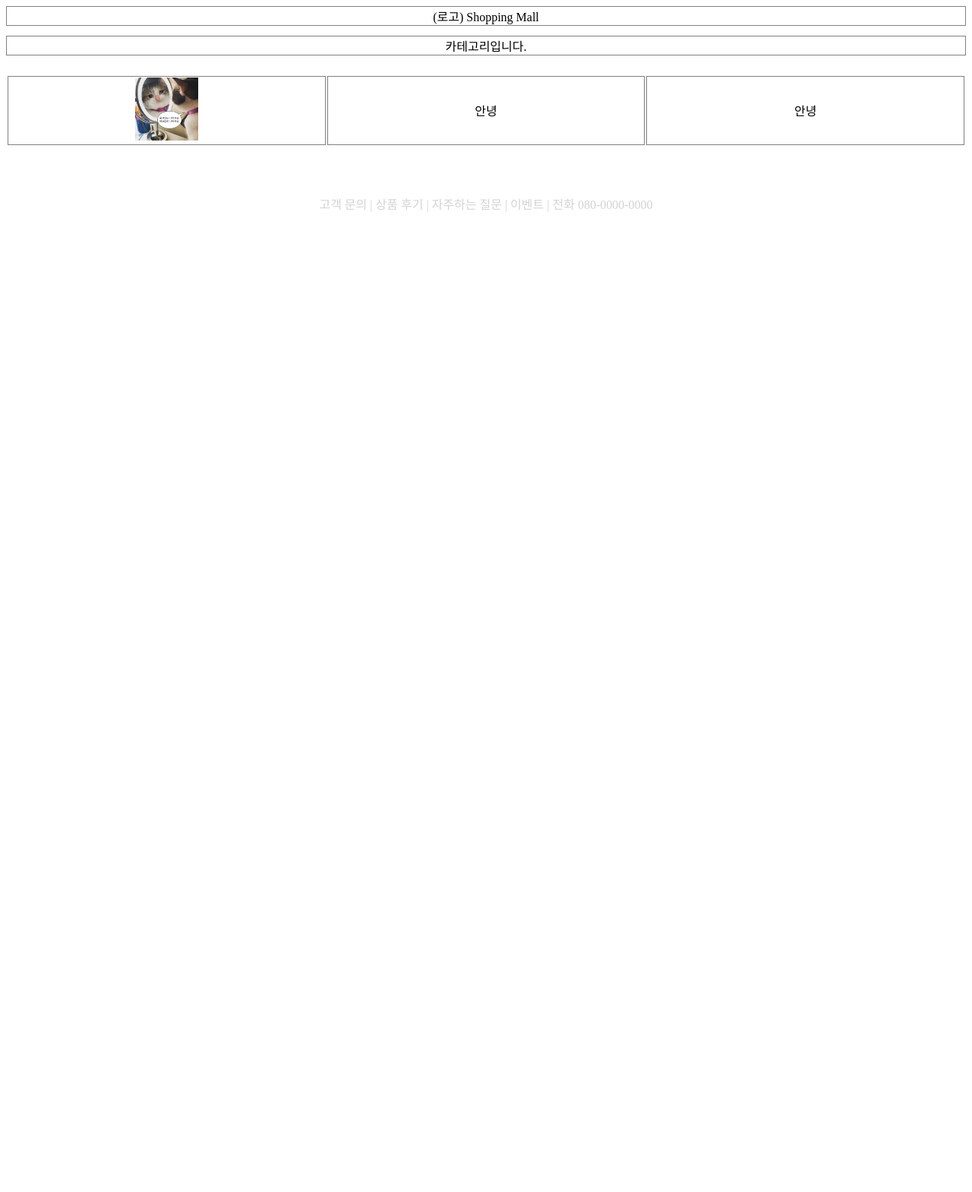
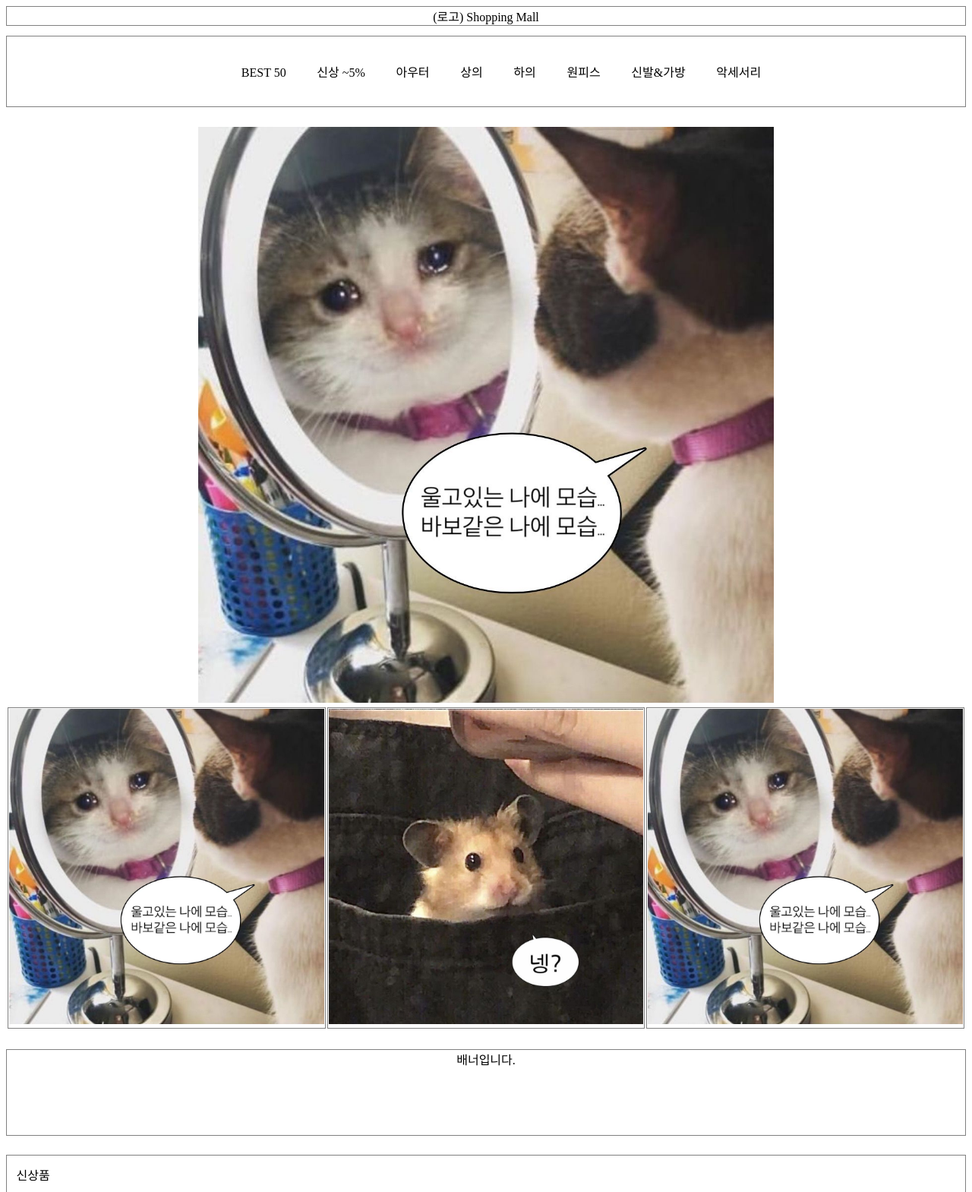
Before and after one commit to eun6/ShoppingMall, a plain HTML site: page html/index.html in a window 1280 px wide. Shown: the top 1569 px of the page at 76% size. Before the commit the page ends 800 px from the top, so only its background shows below. Drawn offline with Linux system fonts and the light colour scheme.

Commit message:
쇼핑몰 전체적인 틀 구성

```diff
--- /dev/null
+++ b/html/banner.html
@@ -0,0 +1,3 @@
+<div id="banner">
+    배너입니다.
+</div>
--- a/html/content.html
+++ b/html/content.html
@@ -1,6 +1,10 @@
 <div id="content">
+    <div id="main-content">
+        <img src="/img/cry.jpg">
+    </div>
     <table class="product_img">
         <tr><td><img class="pd_img" src="/img/cry.jpg"></td>
-            <td>안녕</td><td>안녕</td></tr>
+            <td><img class="pd_img" src="/img/hamster.jpg"></td>
+            <td><img class="pd_img" src="/img/cry.jpg"></td></tr>
     </table>
 </div>
--- /dev/null
+++ b/html/contentItem.html
@@ -0,0 +1,20 @@
+<div id="content-Item">
+    <div id="ItemTitle">신상품</div>
+    <table class="product_img">
+        <tr><td><img class="pd_img" src="/img/cry.jpg"></td>
+            <td><img class="pd_img" src="/img/hamster.jpg"></td>
+            <td><img class="pd_img" src="/img/cry.jpg"></td></tr>
+        <tr><td><img class="pd_img" src="/img/cry.jpg"></td>
+            <td><img class="pd_img" src="/img/hamster.jpg"></td>
+            <td><img class="pd_img" src="/img/cry.jpg"></td></tr>
+    </table>
+    <div id="ItemTitle">인기상품</div>
+    <table class="product_img">
+        <tr><td><img class="pd_img" src="/img/cry.jpg"></td>
+            <td><img class="pd_img" src="/img/hamster.jpg"></td>
+            <td><img class="pd_img" src="/img/cry.jpg"></td></tr>
+        <tr><td><img class="pd_img" src="/img/cry.jpg"></td>
+            <td><img class="pd_img" src="/img/hamster.jpg"></td>
+            <td><img class="pd_img" src="/img/cry.jpg"></td></tr>
+    </table>
+</div>
--- a/html/css/index.css
+++ b/html/css/index.css
@@ -11,18 +11,47 @@
     margin-bottom: 2%;
 }
 
+#main-navigation li{
+    list-style: none;
+    display: inline-block;
+    margin: 1.5%;
+}
+
+#main-content img{
+    width: 60%;
+    height: 60%;
+}
+
+table {
+    margin-bottom: 2%;
+}
 table td {
     border: 1px solid gray;
     width: 20%;
     height: 20%;
-
 }
 table td img {
-    width: 20%;
-    height: 20%;
+    width: 100%;
+    height: 100%;
+}
+
+#banner{
+    border: 1px solid gray;
+    height: 7em;
+    margin-bottom: 2%;
+}
+
+#content-Item{
+    border: 1px solid gray;
+    margin-bottom: 2%;
+}
+
+#ItemTitle {
+    text-align: left;
+    margin: 1%;
 }
 
 #main-footer{
-    margin-top: 5%;
+    margin: 5%;
     color: lightgray;
 }
--- a/html/index.html
+++ b/html/index.html
@@ -8,7 +8,11 @@
     <body>
         <header include-html="/html/header.html"></header>
         <nav include-html="/html/nav.html"></nav>
-        <div include-html="/html/content.html"></div>
+        <event include-html="/html/content.html"></event>
+        <bannerAd include-html="/html/banner.html"></bannerAd>
+        <content include-html="/html/contentItem.html"></content>
+        <bannerImg include-html="/html/banner.html"></bannerImg>
+        <hr style="margin-bottom: 3%; margin-top: 3%;">
         <footer include-html="/html/footer.html"></footer>
     </body>
     <script>includeHTML();</script>
--- a/html/nav.html
+++ b/html/nav.html
@@ -1 +1,12 @@
-<nav id="main-navigation">카테고리입니다.</nav>
+<nav id="main-navigation">
+    <ul>
+        <li>BEST 50</li>
+        <li>신상 ~5%</li>
+        <li>아우터</li>
+        <li>상의</li>
+        <li>하의</li>
+        <li>원피스</li>
+        <li>신발&가방</li>
+        <li>악세서리</li>
+    </ul>
+</nav>
```
Also changed, not shown: img/hamster.jpg (added).
